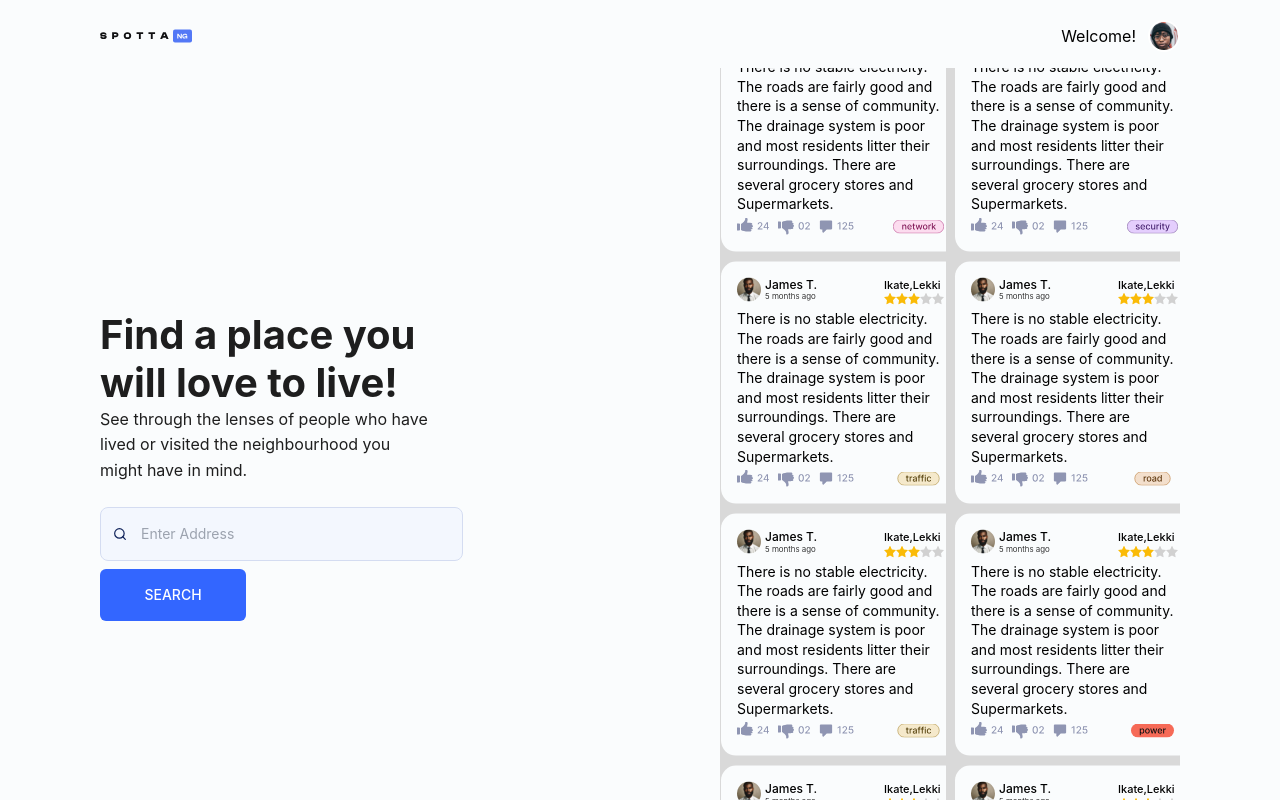
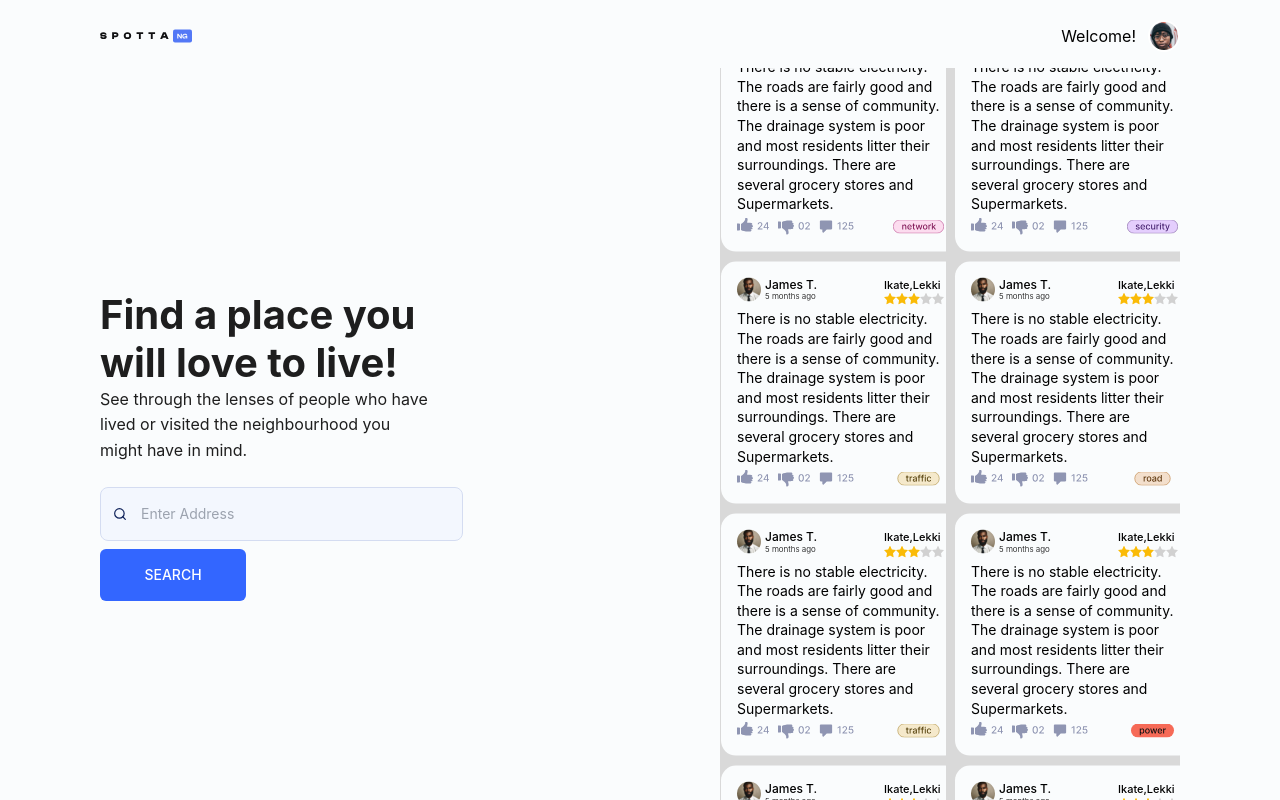
Before and after one commit to deeseeker/area-finder, a Next.js app: page / in a window 1280 px wide. Built offline with nearby package versions, Linux system fonts and the light colour scheme; what tailwind-gradient-mask-image would draw is missing.

Commit message:
enhancement3

```diff
--- a/pages/index.js
+++ b/pages/index.js
@@ -54,7 +54,7 @@ function Main({ isAboveMediumScreens }) {
   };
   return (
     <div className="xl:grid xl:grid-cols-2">
-      <div className="lg:mr-[177px] text-[#1e1e1e]  flex flex-col justify-center mt-10">
+      <div className="lg:mr-[177px] text-[#1e1e1e]  flex flex-col justify-center mt-10 lg:mt-0">
         <div className="max-w-[330px] sm:max-w-[450px] xl:max-w-[330px]">
           <p className=" text-[40px] font-bold leading-[48px]">
             Find a place you will love to live!
```
